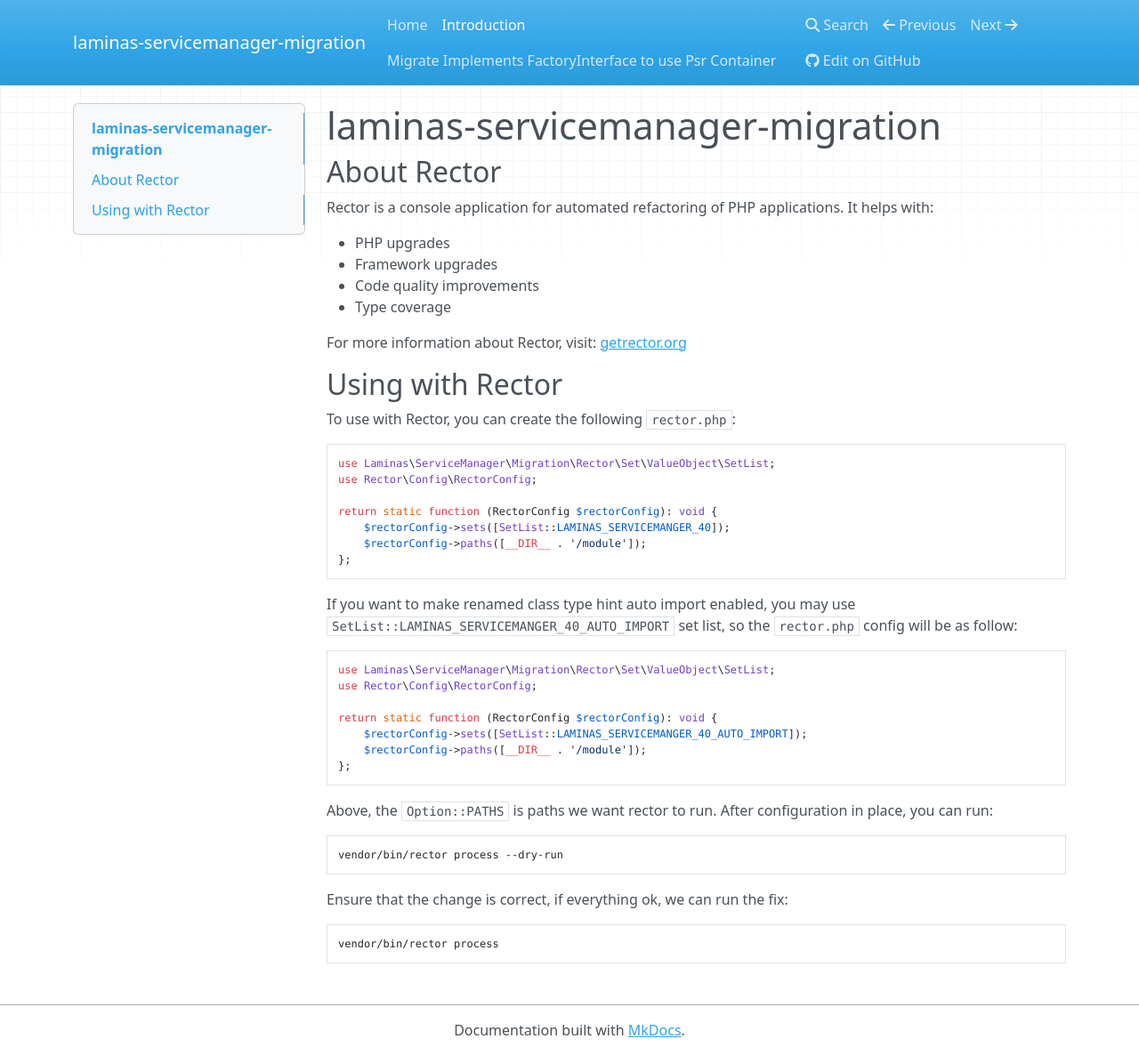
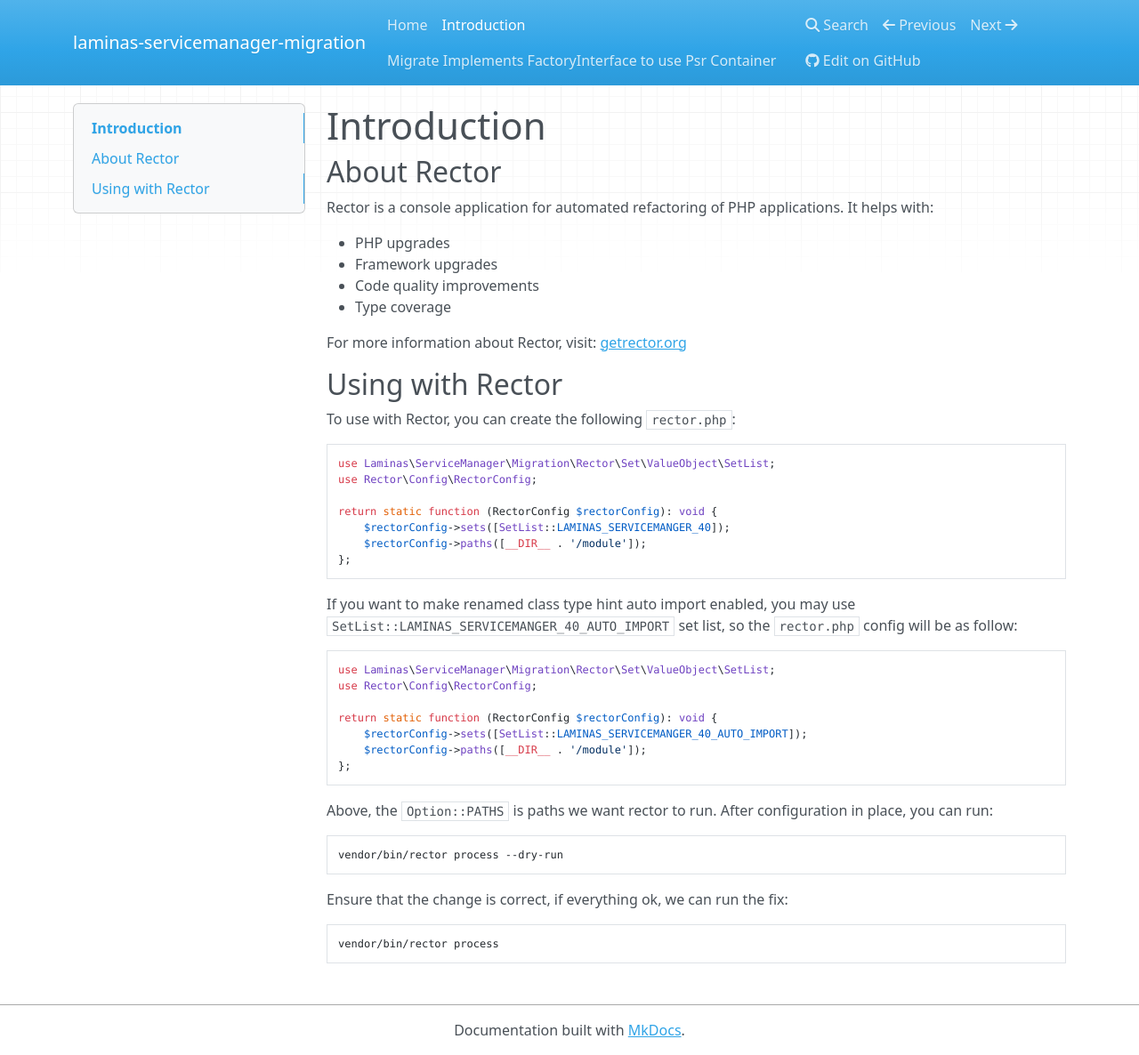
Before and after one commit to laminas/laminas-servicemanager-migration, an MkDocs documentation site: the page built from docs/book/v1/intro.md, in a window 1280 px wide and 1186 px high. Shown: the whole window at 89% size. Built offline with MkDocs 1.6.1, drawn with Linux system fonts in a browser that asks for light colours; nearby versions of some CDN libraries.

Commit message:
Update headline entry
Co-authored-by: Frank Brückner <dev@froschdesignstudio.de>
Signed-off-by: Abdul Malik Ikhsan <samsonasik@gmail.com>

```diff
--- a/docs/book/v1/intro.md
+++ b/docs/book/v1/intro.md
@@ -1,4 +1,4 @@
-# laminas-servicemanager-migration
+# Introduction
 
 ## About Rector
 
```
